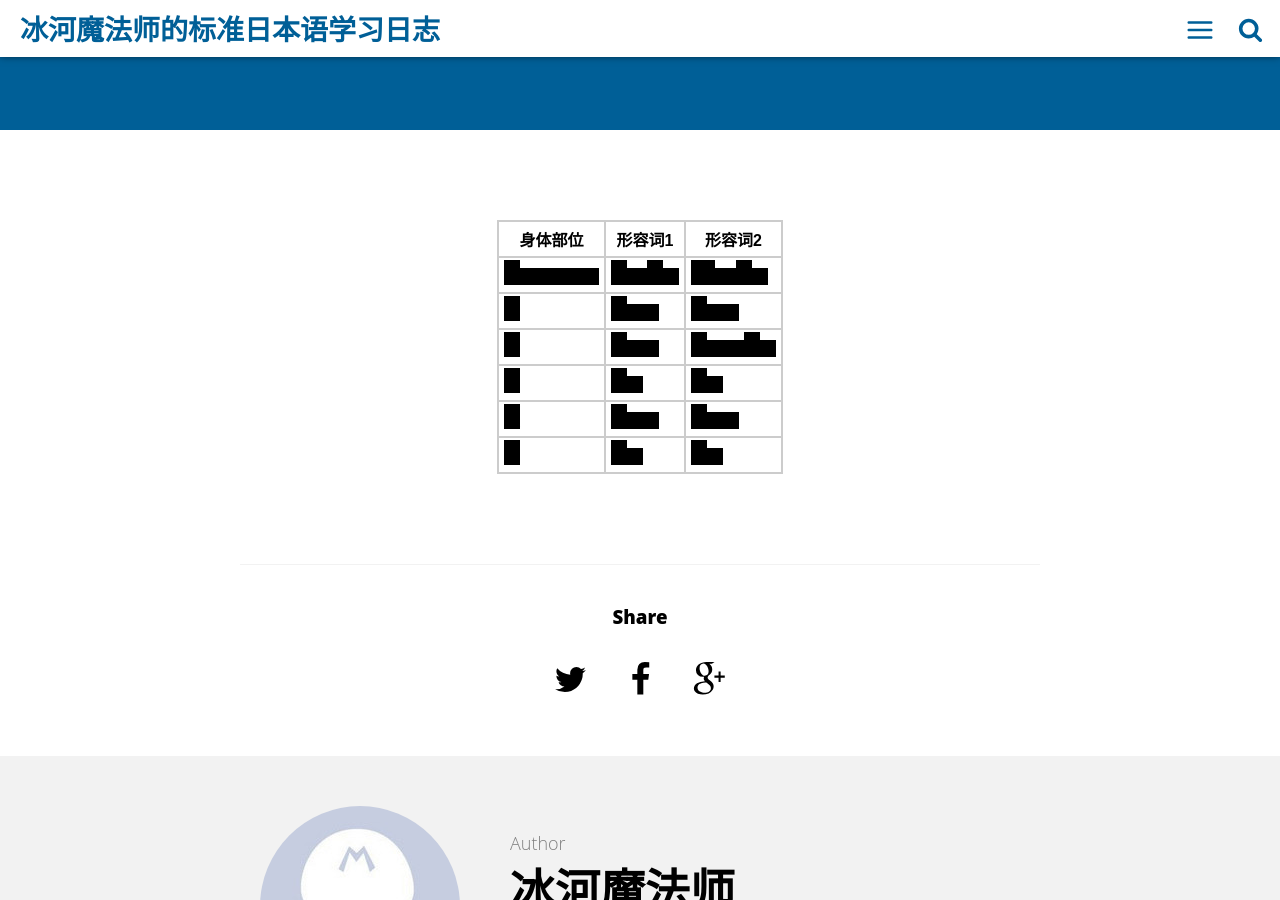
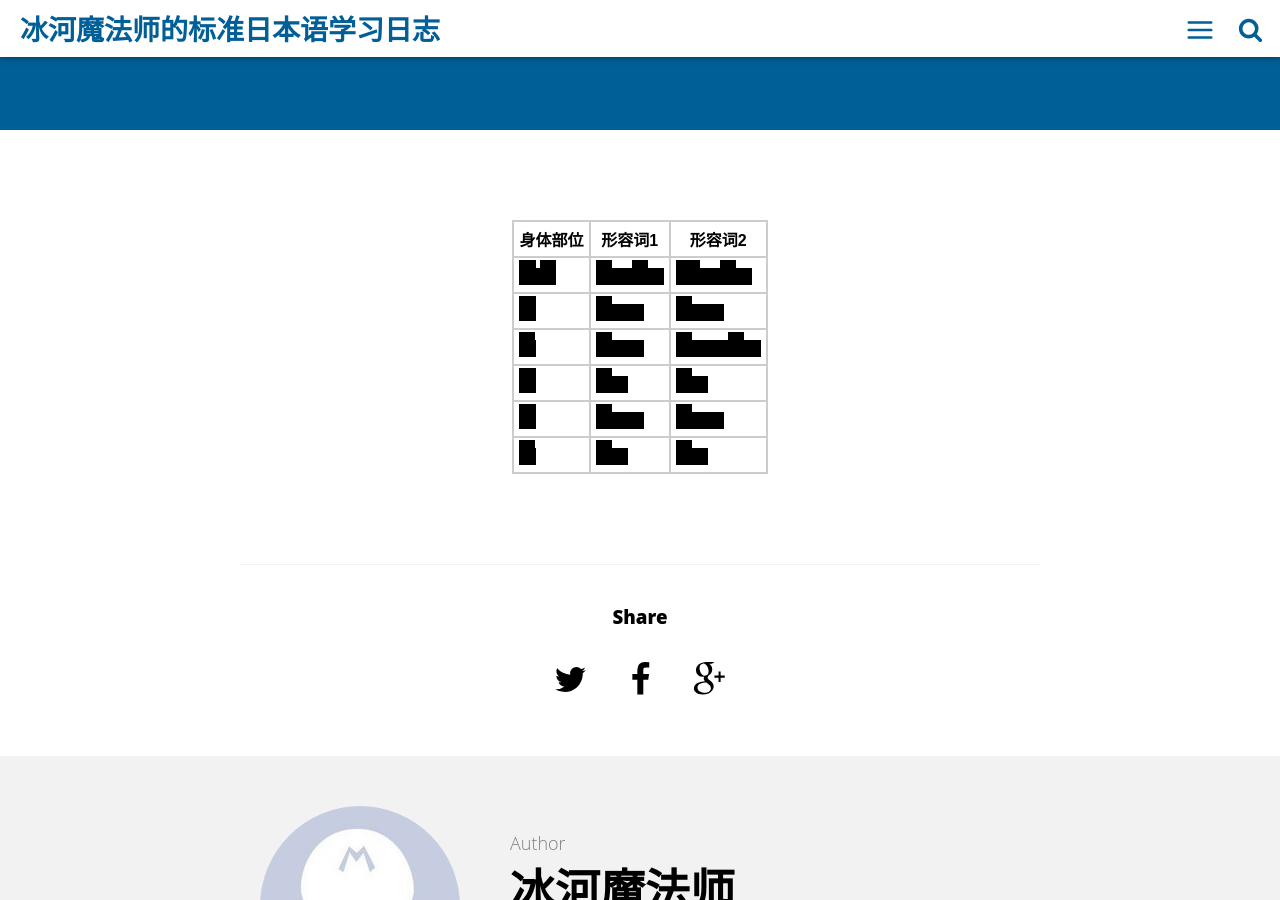
Before and after one commit to wizicer/LearnJapan, a Jekyll site: the page built from _posts/2016-09-16-lesson16-body-parts.md, in a window 1280 px wide and 900 px high, scrolled down 370 px. Built offline with Jekyll 4.4.1, drawn with Linux system fonts in a browser that asks for light colours.

Commit message:
fix one word

```diff
--- a/_posts/2016-09-16-lesson16-body-parts.md
+++ b/_posts/2016-09-16-lesson16-body-parts.md
@@ -11,7 +11,7 @@ categories: 初级
 
 | 身体部位             | 形容词1                 | 形容词2                   |
 | ---                  | ---                     | ---                       |
-| !脚(あし)/!指〔ゆび) | !長(なが)い/!太(ふと)い | !短(みじか)い/!細(ほそ)い |
+| !脚(あし)/!指(ゆび)  | !長(なが)い/!太(ふと)い | !短(みじか)い/!細(ほそ)い |
 | !足(あし)            | !大(おお)きい           | !小(ちい)さい             |
 | !目(め)              | !大(おお)きい           | !小(ちい)さい/!細(ほそ)い |
 | !鼻(はな)            | !高(たか)い             | !低(ひく)い               |
```
